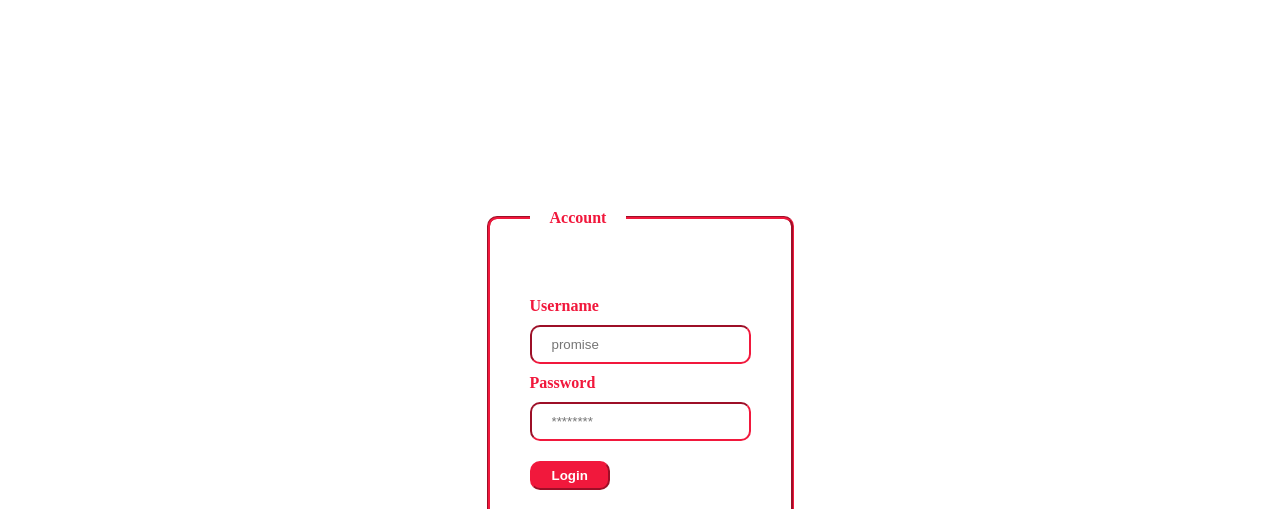
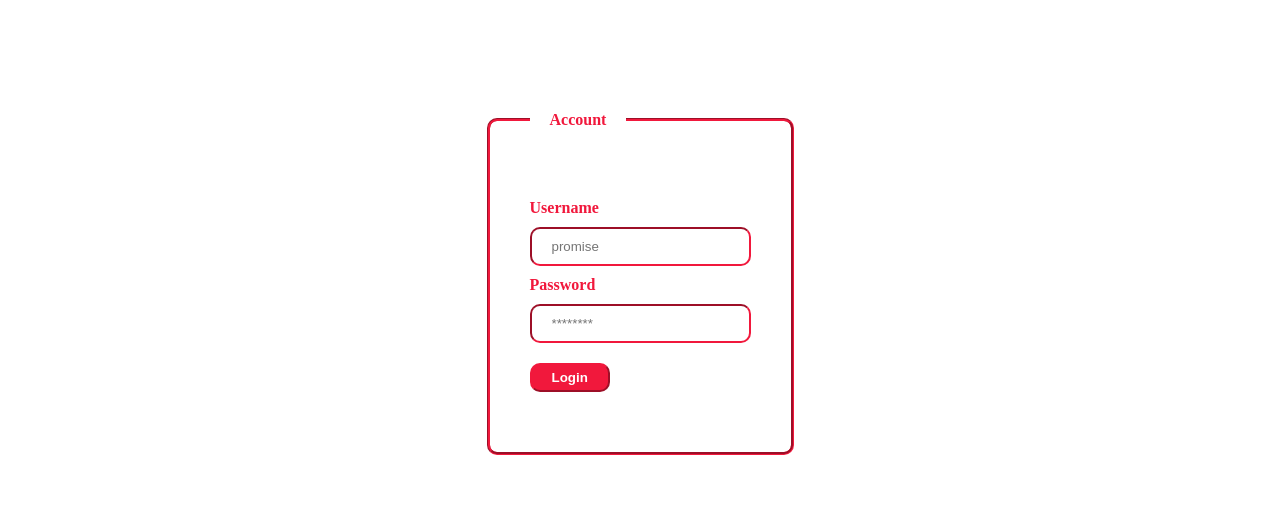
Before and after one commit to Abujaipaul/fashion-website, a plain HTML site: page login.html in a window 1280 px wide. Shown: the part 107-616 px from the top of the page. Drawn offline with Linux system fonts and the light colour scheme.

Commit message:
Update style.css

```diff
--- a/style.css
+++ b/style.css
@@ -369,5 +369,6 @@ input[type="submit"]:hover{
     display: flex;
     justify-content: center;
     align-items: center;
-   height:80vh;
+    margin-top:80px;
+    margin-bottom:20px;
 }
```
